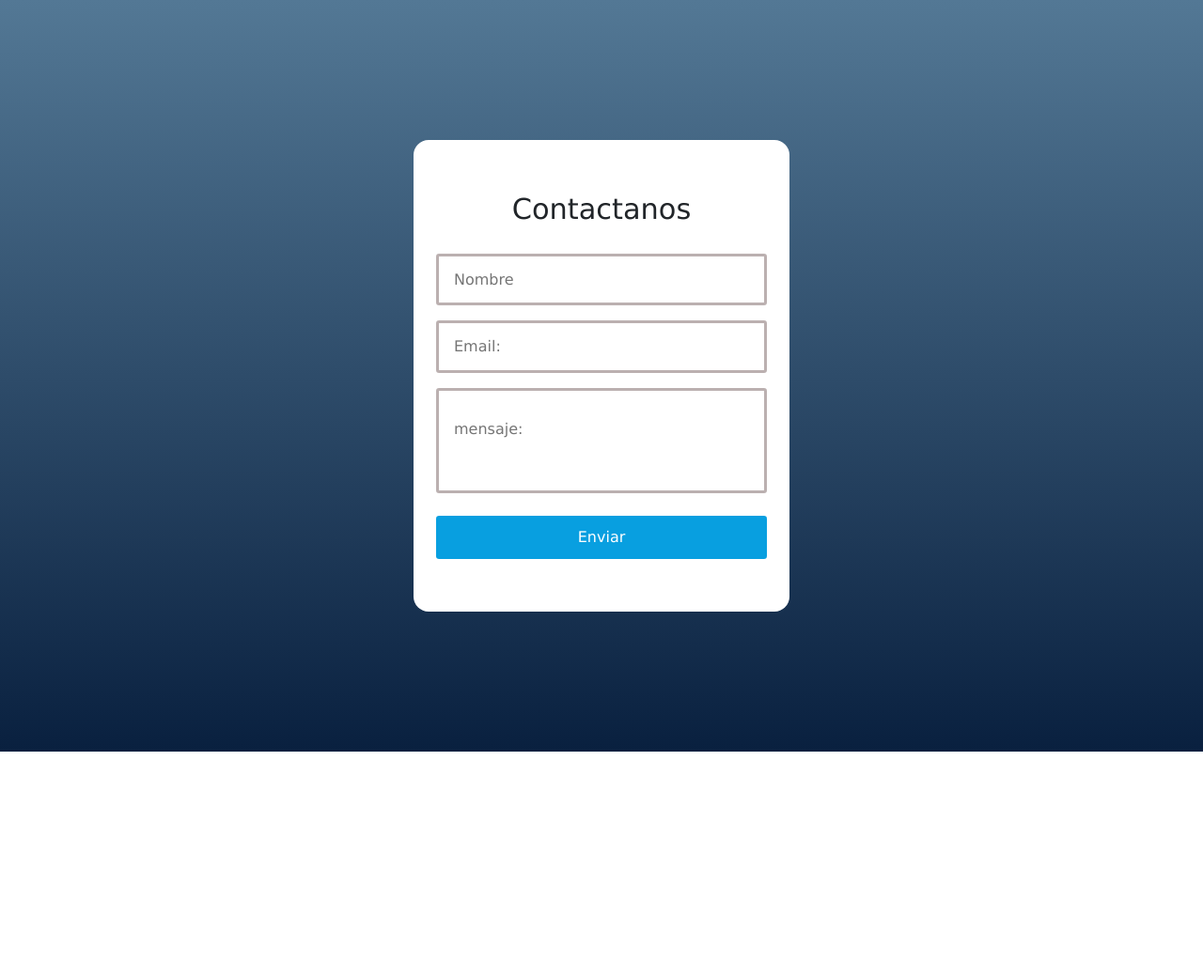
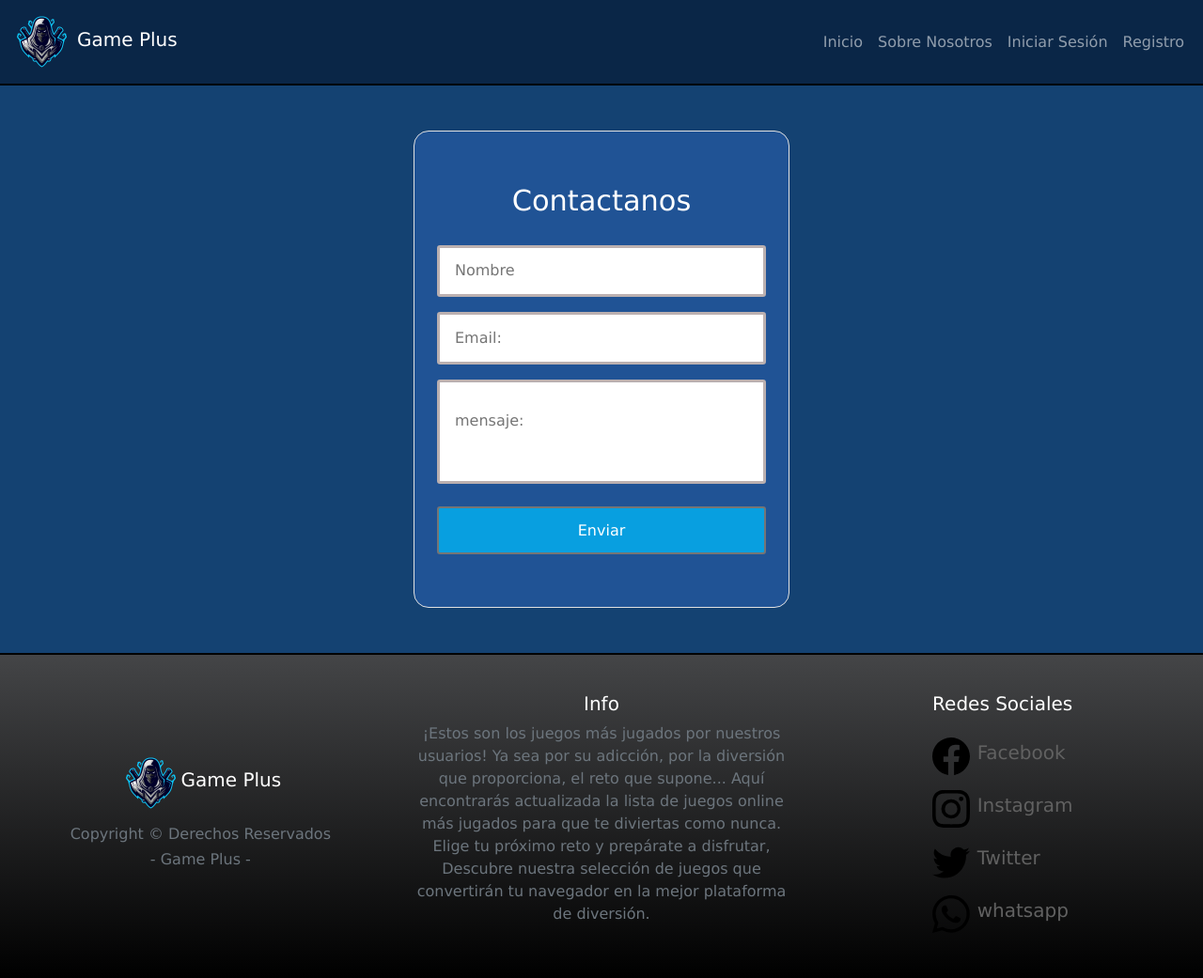
Before and after one commit to ivaneconomo/game-plus, a plain HTML site: page contact.html in a window 1280 px wide. Shown: the whole page at 94% size. Before the commit the page ends 800 px from the top, so only its background shows below. Drawn offline with nearby package versions, Linux system fonts and the light colour scheme.

Commit message:
proyecto actualizado

```diff
--- a/contact.html
+++ b/contact.html
@@ -5,22 +5,114 @@
   <meta http-equiv="X-UA-Compatible" content="IE=edge">
   <meta name="viewport" content="width=device-width, initial-scale=1.0">
   <title>Document</title>
-  <link rel="stylesheet" href="./styles/style.css">
   <link href="https://cdn.jsdelivr.net/npm/bootstrap@5.3.0-alpha1/dist/css/bootstrap.min.css" rel="stylesheet" integrity="sha384-GLhlTQ8iRABdZLl6O3oVMWSktQOp6b7In1Zl3/Jr59b6EGGoI1aFkw7cmDA6j6gD" crossorigin="anonymous">
   <link rel="icon" href="./assets/logo.png">
-  <link rel="stylesheet" href="./form.css">
+  <link rel="stylesheet" href="./styles/form.css">
+  <link rel="stylesheet" href="./styles/style.css">
 </head>
 <body>
-  <form class="form" action="https://formspree.io/f/mqkoqqkv"
+  <header>
+    <nav class="navbar navbar-expand-lg navbar-dark py-3">
+      <div class="container-fluid">
+        <div>
+          <img src="./assets/logo.png" alt="logo" width="65px">
+          <a class="navbar-brand text-start" href="#">Game Plus</a>
+        </div>
+        <button class="navbar-toggler" type="button" data-bs-toggle="collapse" data-bs-target="#navbarSupportedContent" aria-controls="navbarSupportedContent" aria-expanded="false" aria-label="Toggle navigation">
+          <span class="navbar-toggler-icon"></span>
+        </button>
+        <div class="collapse navbar-collapse d-lg-flex justify-content-end " id="navbarSupportedContent">
+          <ul class="navbar-nav mb-2 mb-lg-0">
+            <li class="nav-item">
+              <a class="nav-link" href="./index.html">Inicio</a>
+            </li>
+            <li class="nav-item">
+              <a class="nav-link" href="./aboutUs.html">Sobre Nosotros</a>
+            </li>
+            <li class="nav-item">
+              <a class="nav-link" href="./login.html">Iniciar Sesión</a>
+            </li>
+            <li class="nav-item">
+              <a class="nav-link" href="./register.html">Registro</a>
+            </li>
+        </div>
+      </div>
+    </nav>
+  </header>
+  <main>
+    <div class="container-fluid mt-5 mb-5">
+      <div class="row justify-content-center">
+        <form class="form bgCards text-white" action="https://formspree.io/f/mqkoqqkv"
         method="POST">
           <div class="form__container">
             <h2 class="form__title">Contactanos</h2>
             <input type="text" class="form__imput" placeholder="Nombre" name="name">
             <input type="email" class="form__imput" placeholder="Email:" name="email">
             <textarea class="form__imput form__imput--message" placeholder="mensaje:" name="message"></textarea>
-      <input type="submit" value="Enviar" class="form__cta">
+            <input type="submit" value="Enviar" class="form__cta btn">
           </div>
         </form>
+      </div>
+    </div>
+  </main>
+
+  <footer class="py-3">
+    <section class="container-fluid py-4">
+      <div class="row">
+        <div class="col-12 col-lg-4 mb-4 mb-lg-0 d-flex flex-column justify-content-center">
+          <div class="d-flex align-items-center justify-content-center">
+            <img src="./assets/logo.png" style="width:65px;" alt="logo">
+            <h5 class="text-white">Game Plus</h5>
+          </div>
+          <h6 class="text-secondary text-center mt-3">Copyright &#xA9 Derechos Reservados</h6>
+          <h6 class="text-secondary text-center">- Game Plus -</h6>
+        </div>
+        <div class="col-12 col-md-7 col-lg-4">
+          <h5 class="text-center text-white">Info</h5>
+          <div>
+            <p class="text-secondary text-center mx-3 ms-md-2 mx-md-0 ms-lg-0">¡Estos son los juegos más jugados por nuestros usuarios! Ya sea por su adicción, por la diversión que proporciona, el reto que supone... Aquí encontrarás actualizada la lista de juegos online más jugados para que te diviertas como nunca. Elige tu próximo reto y prepárate a disfrutar, Descubre nuestra selección de juegos que convertirán tu navegador en la mejor plataforma de diversión.</p>
+          </div>
+        </div>
+        <div class="col-12 mt-2 mt-md-0 col-md-5 col-lg-4 text-center" >
+          <h5 class="text-white">Redes Sociales</h5>
+          <div class="d-flex flex-column align-items-center">
+            <div class="mt-3" style="width: 150px;">
+              <a href="./error404.html" target="_blank" class="linkFoot text-decoration-none">
+                <div class="d-flex align-items-center redIcon">
+                  <img width="40" src="./assets/facebook.svg" alt="logo facebook">
+                  <h5 class="ms-2">Facebook</h5>
+                </div>
+              </a>
+            </div>
+            <div class="mt-3" style="width: 150px;">
+              <a href="./error404.html" target="_blank" class="text-decoration-none">
+                <div class="d-flex align-items-center redIcon">
+                  <img width="40" src="./assets/instagram.svg" alt="logo instagram">
+                  <h5 class="ms-2">Instagram</h5>
+                </div>
+              </a>
+            </div>
+            <div class="mt-3" style="width: 150px;">
+              <a href="./error404.html" target="_blank" class="text-decoration-none">
+                <div class="d-flex align-items-center redIcon">
+                  <img width="40" src="./assets/twitter.svg" alt="logo twitter">
+                  <h5 class="ms-2">Twitter</h5>
+                </div>
+              </a>
+            </div>
+            <div class="mt-3" style="width: 150px;">
+              <a href="./error404.html" target="_blank" class="text-decoration-none">
+                <div class="d-flex align-items-center redIcon">
+                  <img width="40" src="./assets/whatsapp.svg" class="icon" alt="logo whatsapp">
+                  <h5 class="ms-2">whatsapp</h5>
+                </div>
+              </a>
+            </div>
+          </div>
+        </div>
+      </div>
+    </section>
+  </footer>
   <script src="https://cdn.jsdelivr.net/npm/bootstrap@5.3.0-alpha1/dist/js/bootstrap.bundle.min.js" integrity="sha384-w76AqPfDkMBDXo30jS1Sgez6pr3x5MlQ1ZAGC+nuZB+EYdgRZgiwxhTBTkF7CXvN" crossorigin="anonymous"></script>
 </body>
 </html>
--- a/404.css
+++ b/styles/404.css
@@ -10,10 +10,6 @@ img{
 }
 .contaienr-404{
   height: 100vh;
-  display: flex;
-  flex-direction: column;
-  align-items: center;
-  justify-content: center;
 }
 h1{
   color: #fff;
@@ -29,7 +25,7 @@ button{
   font-size: 20px;
   font-weight: bold;
   position: relative;
-  color: black
+  color: black;
 }
 button::before{
   content:"";
--- a/form.css
+++ b/styles/form.css
@@ -7,20 +7,18 @@
 }
 
 body{
-  background-image: linear-gradient(to top, #09203f 0%, #537895 100%);
+  background-color: #144272;
   min-height: 100vh;
   width: 100;
-  display: flex;
   font-family: 'Montserrat', sans-serif;
 }
 
 .form{
-  background-color: #fff;
   width: 90%;
-  margin: auto;
   max-width: 400px;
   border-radius: 1em;
   padding: 3.5em 1.5em;
+  border: solid #e1e1e1 1px;
 }
 
 .form__container{
@@ -67,6 +65,14 @@ body{
   font-weight: 400;
 }
 
+.btn{
+  border: solid #757575 2px;
+}
+
+.btn:hover{
+  border: solid #fff 2px;
+}
+
 @media (max-width:450px) {
   .form{
     padding: 3.5em 1.5em;
```
Also changed, not shown: error404.html (+12 -8 lines), gamePage.html (+4 -4 lines), index.html (+4 -4 lines), indexAdmin.html (+4 -4 lines), login.html (+6 -7 lines), register.html (+4 -4 lines). Lines whose indentation alone changed are shown as unchanged.
